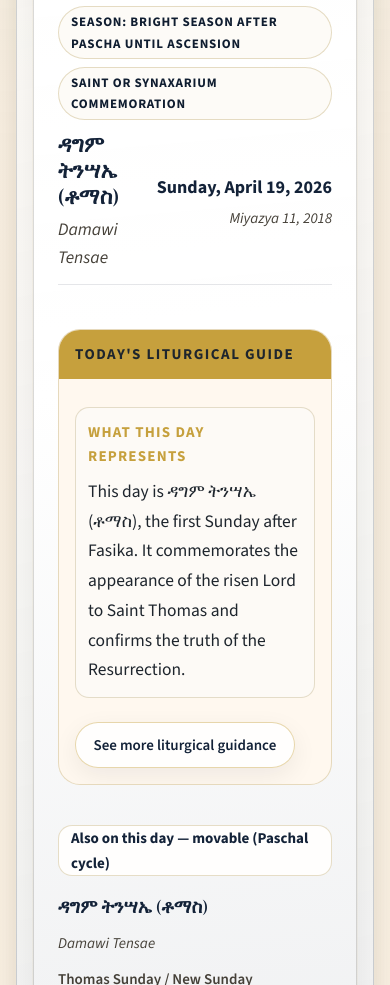
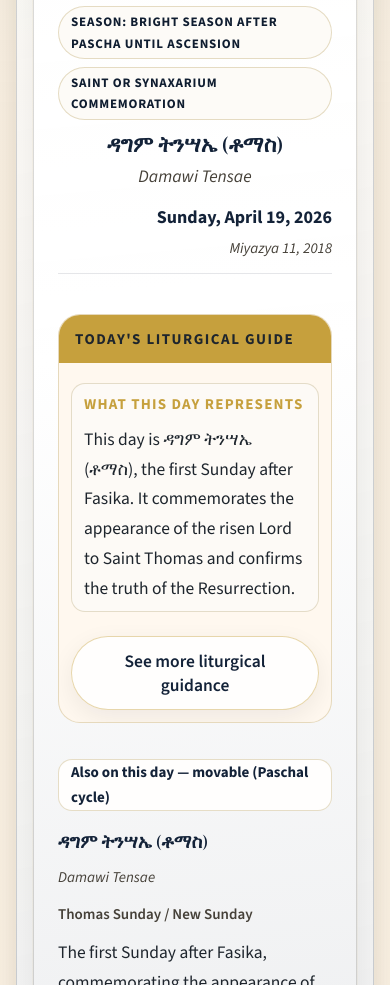
Before and after one commit to Eskinder185/TewahedoDaily, a React (Vite) app: page /calendar in a window 390 px wide. Shown: the part 2080-3065 px from the top of the page. Built offline with nearby package versions, Linux system fonts and the light colour scheme.

Commit message:
update calendar page

```diff
--- a/src/components/calendar/ChurchDayDetailBody.module.css
+++ b/src/components/calendar/ChurchDayDetailBody.module.css
@@ -328,6 +328,19 @@
   border-bottom: 1px solid var(--color-border);
 }
 
+@media (max-width: 767.98px) {
+  .liturgicalGuideHeader {
+    flex-direction: column;
+    align-items: stretch;
+    gap: var(--space-3);
+    text-align: center;
+  }
+
+  .dateLabels {
+    align-items: center;
+  }
+}
+
 .dateCluster {
   flex: 1;
 }
@@ -392,6 +405,16 @@
   padding: var(--space-4);
 }
 
+@media (max-width: 767.98px) {
+  .dailyGuideContent {
+    padding: var(--space-3);
+  }
+
+  .dailyGuideSection {
+    margin: var(--space-3) 0;
+  }
+}
+
 /* Educational Summary Styles */
 .educationalSummary {
   margin: var(--space-3) 0;
@@ -399,6 +422,18 @@
   border-radius: var(--radius-md);
   border: 1px solid color-mix(in srgb, var(--color-border-gold) 45%, var(--color-border));
   background: color-mix(in srgb, var(--color-gold-faint) 25%, var(--color-bg-elevated));
+}
+
+@media (max-width: 767.98px) {
+  .educationalSummary {
+    margin: var(--space-2) 0;
+    padding: var(--space-2) var(--space-3);
+  }
+
+  .summaryText {
+    font-size: clamp(0.95rem, 2.1vw, 1rem);
+    line-height: 1.65;
+  }
 }
 
 .summaryTitle {
@@ -504,7 +539,7 @@
   align-items: center;
   justify-content: center;
   min-height: var(--tap-min);
-  padding: 0.55rem 1.1rem;
+  padding: 0.65rem 1.2rem;
   margin-top: var(--space-3);
   border-radius: var(--radius-pill);
   font-family: var(--font-body);
@@ -520,6 +555,20 @@
     transform var(--duration-med) var(--ease-out),
     border-color var(--duration-med) var(--ease-out),
     box-shadow var(--duration-med) var(--ease-out);
+
+  /* Improved mobile touch experience */
+  user-select: none;
+  -webkit-tap-highlight-color: transparent;
+  touch-action: manipulation;
+}
+
+@media (max-width: 767.98px) {
+  .seeMoreButton {
+    width: 100%;
+    padding: 0.75rem 1.2rem;
+    margin-top: var(--space-4);
+    font-size: var(--text-base);
+  }
 }
 
 @media (hover: hover) {
--- a/src/components/prayers/PrayerTextTabs.module.css
+++ b/src/components/prayers/PrayerTextTabs.module.css
@@ -4,6 +4,43 @@
 
 .panel {
   padding: var(--space-1) 0 var(--space-3);
+}
+
+/* Mobile-first prayer reading improvements */
+@media (max-width: 767.98px) {
+  .panel {
+    padding: var(--space-2) 0 var(--space-4);
+  }
+
+  .root {
+    margin: 0 calc(-1 * var(--space-2));
+    padding: 0 var(--space-2);
+  }
+
+  .summaryP,
+  .transDd {
+    font-size: clamp(1rem, 2.2vw, 1.1rem);
+    line-height: 1.7;
+    margin-bottom: var(--space-3);
+  }
+
+  .summaryH,
+  .transDt {
+    font-size: var(--text-sm);
+    margin-bottom: var(--space-2);
+  }
+
+  .summary {
+    gap: var(--space-4);
+  }
+
+  .notes {
+    gap: var(--space-3);
+  }
+
+  .transList {
+    gap: var(--space-4);
+  }
 }
 
 .summary {
--- a/src/pages/WudaseMariamPage.module.css
+++ b/src/pages/WudaseMariamPage.module.css
@@ -97,6 +97,92 @@
     border-color var(--duration-fast) var(--ease-out),
     color var(--duration-fast) var(--ease-out),
     box-shadow var(--duration-fast) var(--ease-out);
+
+  /* Enhanced mobile touch */
+  user-select: none;
+  -webkit-tap-highlight-color: transparent;
+  touch-action: manipulation;
+}
+
+/* Mobile-first day tab improvements */
+@media (max-width: 899.98px) {
+  .tabs {
+    display: flex;
+    flex-wrap: wrap;
+    justify-content: center;
+    gap: var(--space-1);
+    padding: var(--space-3);
+    margin-bottom: var(--space-4);
+    transition: all var(--duration-med) var(--ease-out);
+  }
+
+  .tabsHidden {
+    display: none;
+  }
+
+  .tab {
+    flex: 0 0 auto;
+    min-width: 3.5rem;
+    padding: var(--space-2);
+    border: 1px solid var(--color-border);
+    background: var(--color-bg-elevated);
+    box-shadow: var(--shadow-soft);
+  }
+
+  .tab:active {
+    transform: scale(0.95);
+    transition: transform 0.1s ease;
+  }
+
+  .tabShort {
+    font-size: 0.75rem;
+    font-weight: 900;
+  }
+
+  .tabTitle {
+    font-size: 0.65rem;
+    line-height: 1.2;
+  }
+
+  .reader {
+    padding: var(--space-4) var(--space-3);
+    margin: 0 calc(-1 * var(--space-1));
+    border-radius: var(--radius-lg);
+  }
+
+  .readerFullMobile {
+    padding: var(--space-4) var(--space-3);
+    margin: var(--space-3) calc(-1 * var(--space-1)) 0;
+  }
+
+  .h2 {
+    font-size: clamp(1.35rem, 4vw, 1.5rem);
+  }
+
+  .sub {
+    font-size: clamp(0.95rem, 2vw, 1rem);
+  }
+
+  .backButton {
+    display: inline-flex;
+    align-items: center;
+    padding: var(--space-2) var(--space-3);
+    margin-bottom: var(--space-4);
+    border: 1px solid var(--color-border);
+    border-radius: var(--radius-md);
+    background: var(--color-bg-elevated);
+    color: var(--color-text-muted);
+    font-size: var(--text-sm);
+    font-weight: 600;
+    cursor: pointer;
+    transition: all var(--duration-fast) var(--ease-out);
+  }
+
+  .backButton:hover {
+    background: var(--color-bg);
+    color: var(--color-heading);
+    border-color: var(--color-border-gold);
+  }
 }
 
 .tab:hover {
--- a/src/pages/ZeweterTselotPage.module.css
+++ b/src/pages/ZeweterTselotPage.module.css
@@ -116,6 +116,37 @@
     background var(--duration-fast) var(--ease-out),
     border-color var(--duration-fast) var(--ease-out),
     box-shadow var(--duration-fast) var(--ease-out);
+
+  /* Enhanced mobile touch */
+  min-height: var(--tap-min);
+  user-select: none;
+  -webkit-tap-highlight-color: transparent;
+  touch-action: manipulation;
+}
+
+@media (max-width: 899.98px) {
+  .railBtn {
+    padding: var(--space-4) var(--space-4);
+    margin-bottom: var(--space-1);
+    border: 1px solid var(--color-border);
+    background: var(--color-bg-elevated);
+    box-shadow: var(--shadow-soft);
+  }
+
+  .railBtn:active {
+    transform: scale(0.98);
+    transition: transform 0.1s ease;
+  }
+
+  .railTitle {
+    font-size: var(--text-base);
+    font-weight: 700;
+  }
+
+  .railSub {
+    font-size: var(--text-sm);
+    margin-top: var(--space-2);
+  }
 }
 
 .railBtn:hover {
@@ -300,6 +331,49 @@
     font-size: clamp(1rem, 2.2vw, 1.125rem);
     line-height: 1.75;
     margin-bottom: var(--space-4);
+    max-width: none;
+  }
+
+  .readerFullMobile :global(.prose h1),
+  .readerFullMobile :global(.prose h2),
+  .readerFullMobile :global(.prose h3) {
+    font-size: clamp(1.125rem, 2.8vw, 1.25rem);
+    line-height: 1.4;
+    margin-bottom: var(--space-3);
+    margin-top: var(--space-5);
+  }
+
+  .readerFullMobile :global(.prose h1:first-child),
+  .readerFullMobile :global(.prose h2:first-child),
+  .readerFullMobile :global(.prose h3:first-child) {
+    margin-top: 0;
+  }
+
+  .reader {
+    padding: var(--space-3);
+    margin: 0 calc(-1 * var(--space-1));
+    border-radius: var(--radius-lg);
+  }
+
+  .readerFullMobile {
+    padding: var(--space-4) var(--space-3);
+    margin: var(--space-3) calc(-1 * var(--space-1)) 0;
+  }
+
+  .readerH2 {
+    font-size: clamp(1.35rem, 4vw, 1.5rem);
+  }
+
+  .readerSub {
+    font-size: clamp(0.95rem, 2vw, 1rem);
+  }
+
+  .summary {
+    padding: var(--space-3);
+    margin-bottom: var(--space-4);
+    font-size: clamp(0.95rem, 2.1vw, 1rem);
+    line-height: 1.75;
+    margin-bottom: var(--space-4);
   }
 
   .readerFullMobile :global(.prose h1),
```
